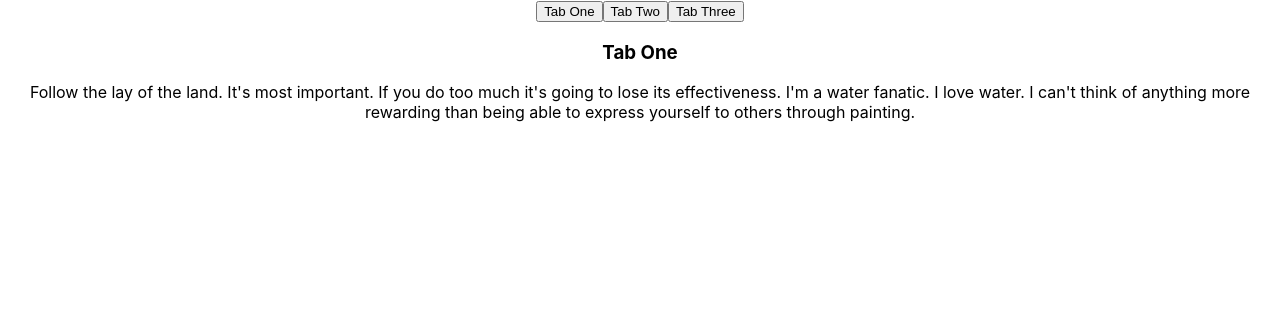
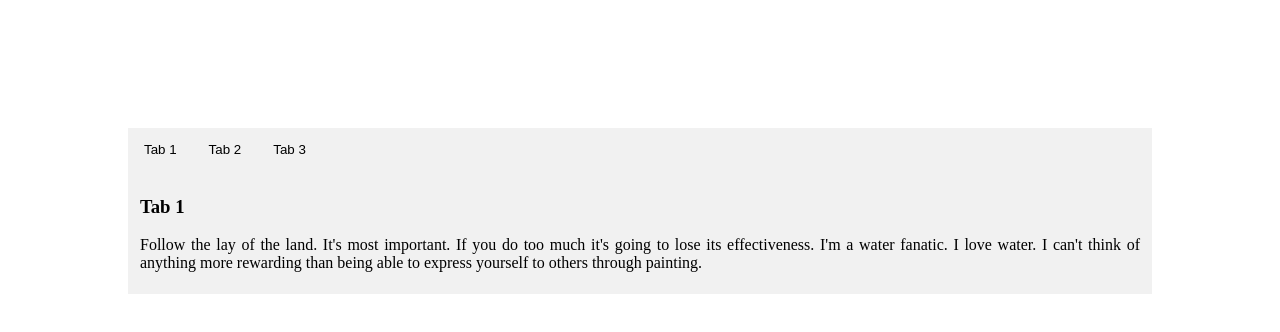
Before and after one commit to MandSolo/tab-component, a React (Create React App) app: page / in a window 1280 px wide. Shown: the top 332 px of the page. Built offline with nearby package versions, Linux system fonts and the light colour scheme.

Commit message:
add basic css

```diff
--- a/src/components/Tab.jsx
+++ b/src/components/Tab.jsx
@@ -1,24 +1,25 @@
 import React, { Component } from "react";
+import "../styling/Tab.css";
 
 class Tab extends Component {
   state = {
     data: [
       {
-        Title: "Tab One",
+        Title: "Tab 1",
         Text: `Follow the lay of the land. It's most important. If you do too much
         it's going to lose its effectiveness. I'm a water fanatic. I love
         water. I can't think of anything more rewarding than being able to
         express yourself to others through painting.`
       },
       {
-        Title: "Tab Two",
+        Title: "Tab 2",
         Text: `This is a happy place, little squirrels live here and play. But
         we're not there yet, so we don't need to worry about it. Painting
         should do one thing. It should put happiness in your heart. That is
         when you can experience true joy, when you have no fear.`
       },
       {
-        Title: "Tab Three",
+        Title: "Tab 3",
         Text: `Everything's not great in life, but we can still find beauty in it.
         We'll put a happy little sky in here. In painting, you have
         unlimited power. You have the ability to move mountains. Let the
@@ -29,21 +30,30 @@ class Tab extends Component {
   };
 
   render() {
-    console.log(this.state.index);
+    // console.log(this.state.index);
 
-    console.log(this.state.data[this.state.index]);
+    // console.log(this.state.data[this.state.index]);
 
     return (
       <div className="Tab-container">
         <div className="Tab-buttons">
-          <button class="Tab-links" onClick={() => this.setState({ index: 0 })}>
-            Tab One
+          <button
+            className="Tab-links"
+            onClick={() => this.setState({ index: 0 })}
+          >
+            {this.state.data[0].Title}
           </button>
-          <button class="Tab-links" onClick={() => this.setState({ index: 1 })}>
-            Tab Two
+          <button
+            className="Tab-links"
+            onClick={() => this.setState({ index: 1 })}
+          >
+            {this.state.data[1].Title}
           </button>
-          <button class="Tab-links" onClick={() => this.setState({ index: 2 })}>
-            Tab Three
+          <button
+            className="Tab-links"
+            onClick={() => this.setState({ index: 2 })}
+          >
+            {this.state.data[2].Title}
           </button>
         </div>
 
--- a/src/index.css
+++ b/src/index.css
@@ -1,14 +1,4 @@
 body {
-  margin: 0;
-  padding: 0;
-  font-family: -apple-system, BlinkMacSystemFont, "Segoe UI", "Roboto", "Oxygen",
-    "Ubuntu", "Cantarell", "Fira Sans", "Droid Sans", "Helvetica Neue",
-    sans-serif;
-  -webkit-font-smoothing: antialiased;
-  -moz-osx-font-smoothing: grayscale;
+  margin: 5%;
+  padding: 5%;
 }
-
-code {
-  font-family: source-code-pro, Menlo, Monaco, Consolas, "Courier New",
-    monospace;
-}
--- a/src/styling/Tab.css
+++ b/src/styling/Tab.css
@@ -0,0 +1,28 @@
+.Tab-buttons {
+  overflow: hidden;
+  background-color: #f1f1f1;
+}
+
+.Tab-buttons button {
+  background-color: #f1f1f1;
+  float: left;
+  border: none;
+  outline: none;
+  cursor: pointer;
+  padding: 14px 16px;
+  transition: 0.3s;
+}
+
+.Tab-buttons button:hover {
+  background-color: #ddd;
+}
+
+.Tab-buttons button.active {
+  background-color: #ccc;
+}
+
+.Tab-content {
+  background-color: #f1f1f1;
+  padding: 6px 12px;
+  text-align: justify;
+}
```
